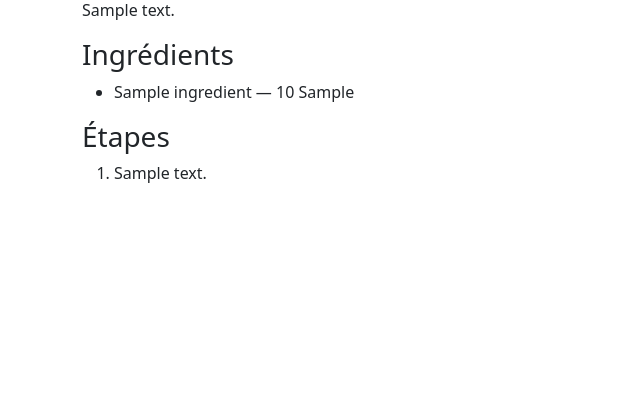
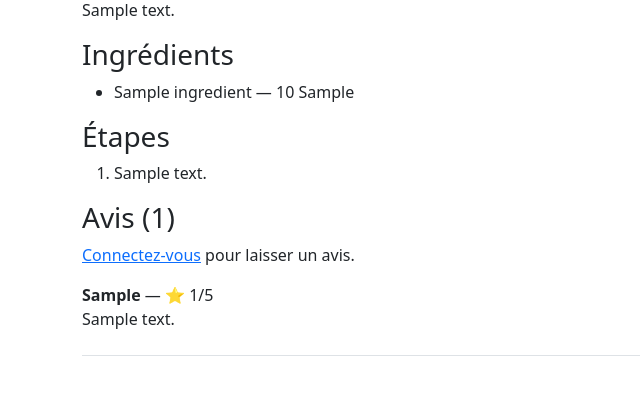
Before and after one commit to RaphaelDL18/SAE_BDD_PW, a PHP site: page /projet/detail.php?id=1 in a window 1280 px wide. Shown: the part 272-667 px from the top of the page, without its empty margins (0-640 px from the left). Run offline with PHP 8.4, Linux system fonts and the light colour scheme; tables that the repository leaves empty hold one stand-in row (values such as "Sample post").

Commit message:
ajout système d'avis detail.php

```diff
--- a/projet/detail.php
+++ b/projet/detail.php
@@ -38,6 +38,33 @@ $stmt = $pdo->prepare('
 ');
 $stmt->execute([$id]);
 $ingredients = $stmt->fetchAll();
+
+// Traitement du formulaire d'avis (si soumis)
+
+if ($_SERVER['REQUEST_METHOD'] === 'POST' && isset($_POST['note'])) {
+    if (!isset($_SESSION['u_id'])) {
+        header('Location: auth.php');
+        exit;
+    }
+    $note = (int)$_POST['note'];
+    $commentaire = trim($_POST['commentaire']);
+    $stmt = $pdo->prepare('INSERT INTO Avis (u_id, r_id, note, commentaire, datepost) VALUES (?, ?, ?, ?, NOW())');
+    $stmt->execute([$_SESSION['u_id'], $id, $note, $commentaire]);
+    header('Location: detail.php?id=' . $id);
+    exit;
+}
+
+// Récupérer les avis de cette recette
+$stmt = $pdo->prepare('
+    SELECT a.*, p.pseudo
+    FROM Avis a
+    LEFT JOIN Profil p ON a.u_id = p.u_id
+    WHERE a.r_id = ?
+    ORDER BY a.datepost DESC
+');
+$stmt->execute([$id]);
+$avis = $stmt->fetchAll();
+
 ?>
 
 <!DOCTYPE html>
@@ -78,6 +105,35 @@ $ingredients = $stmt->fetchAll();
             <li><?= htmlspecialchars($etape['descript']) ?></li>
         <?php endforeach; ?>
     </ol>
+    <h3>Avis (<?= count($avis) ?>)</h3>
+
+<?php if (isset($_SESSION['u_id'])) : ?>
+    <form method="POST" action="detail.php?id=<?= $id ?>" class="mb-4">
+        <div class="mb-2">
+            <label>Note :</label>
+            <select name="note" class="form-control" required>
+                <option value="5">5 - Excellent</option>
+                <option value="4">4 - Très bien</option>
+                <option value="3">3 - Bien</option>
+                <option value="2">2 - Moyen</option>
+                <option value="1">1 - Décevant</option>
+            </select>
+        </div>
+        <div class="mb-2">
+            <textarea name="commentaire" class="form-control" placeholder="Votre commentaire" required></textarea>
+        </div>
+        <button type="submit" class="btn btn-success">Publier mon avis</button>
+    </form>
+<?php else : ?>
+    <p><a href="auth.php">Connectez-vous</a> pour laisser un avis.</p>
+<?php endif; ?>
+
+<?php foreach ($avis as $a) : ?>
+    <div class="border-bottom mb-2 pb-2">
+        <strong><?= htmlspecialchars($a['pseudo'] ?? 'Anonyme') ?></strong> — ⭐ <?= $a['note'] ?>/5
+        <p><?= htmlspecialchars($a['commentaire']) ?></p>
+    </div>
+<?php endforeach; ?>
 
 </div>
 </body>
```
